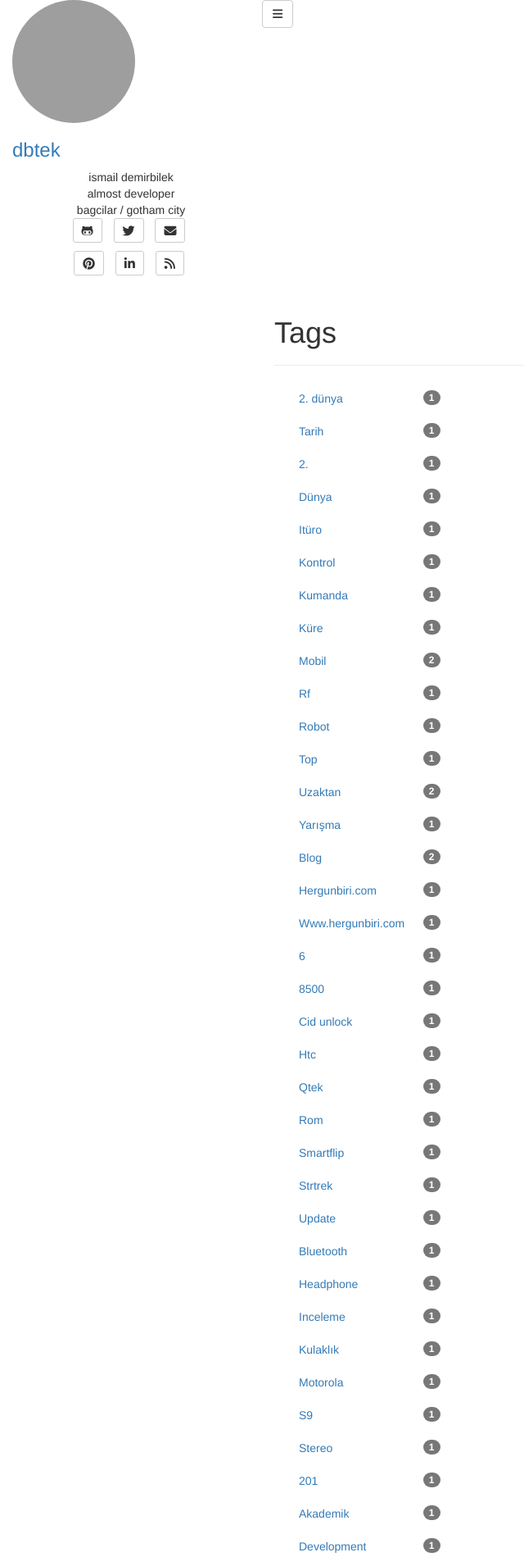
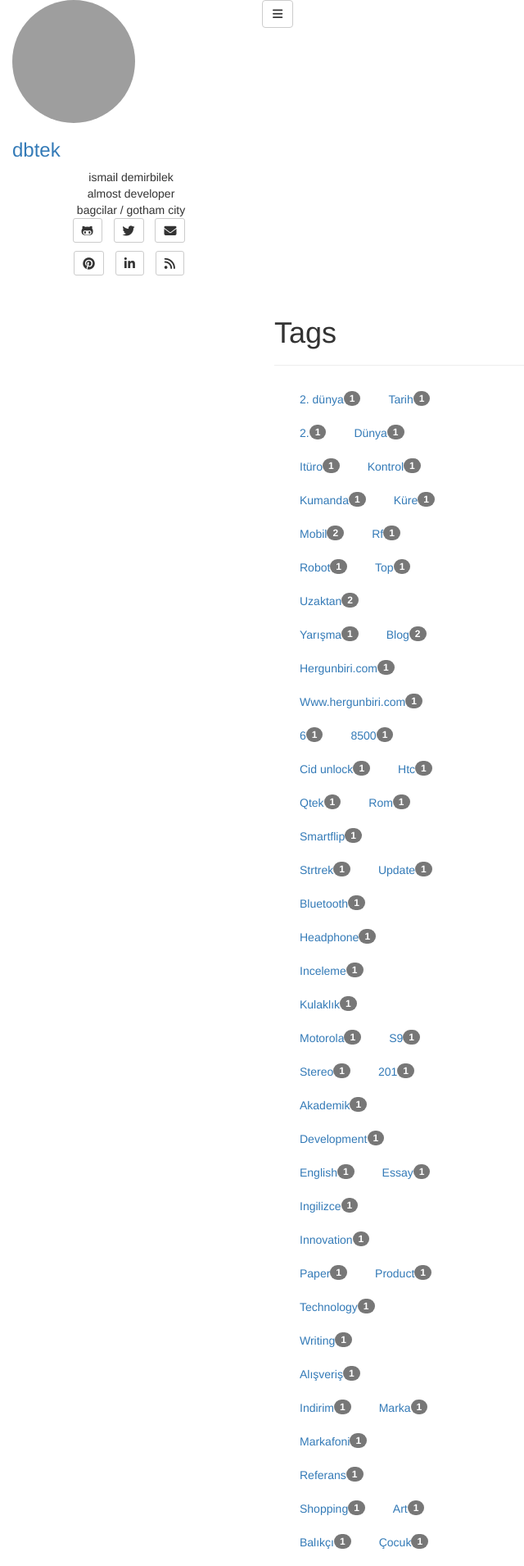
Before and after one commit to dbtek/blog, a Jekyll site: the page built from tags.html, in a window 1280 px wide. Shown: the top 1910 px of the page at 82% size, without its empty margins (0-640 px from the left). Built offline with Jekyll 4.4.1, drawn with Linux system fonts in a browser that asks for light colours; nearby versions of some CDN libraries; library files that are not in the unit come from our copies; grey boxes are pictures that could not be loaded.

Commit message:
left tabs fix

```diff
--- a/tags.html
+++ b/tags.html
@@ -7,7 +7,7 @@
 
 
 <div class="col-sm-3">
-    <ul class="nav nav-tabs-left">
+    <ul class="nav nav-tabs tabs-left">
       {% assign tags_list = site.tags %}
        {% if tags_list.first[0] == null %}
         {% for tag in tags_list %}
```
